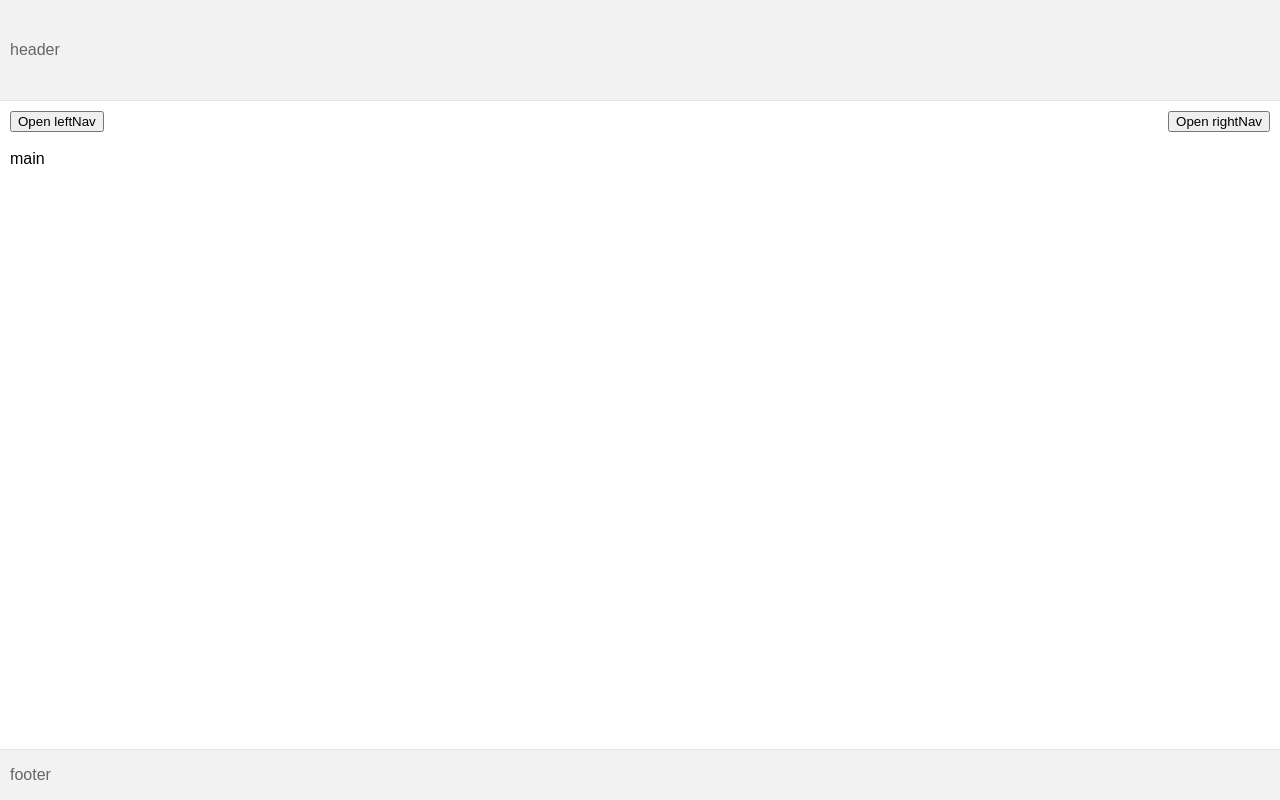
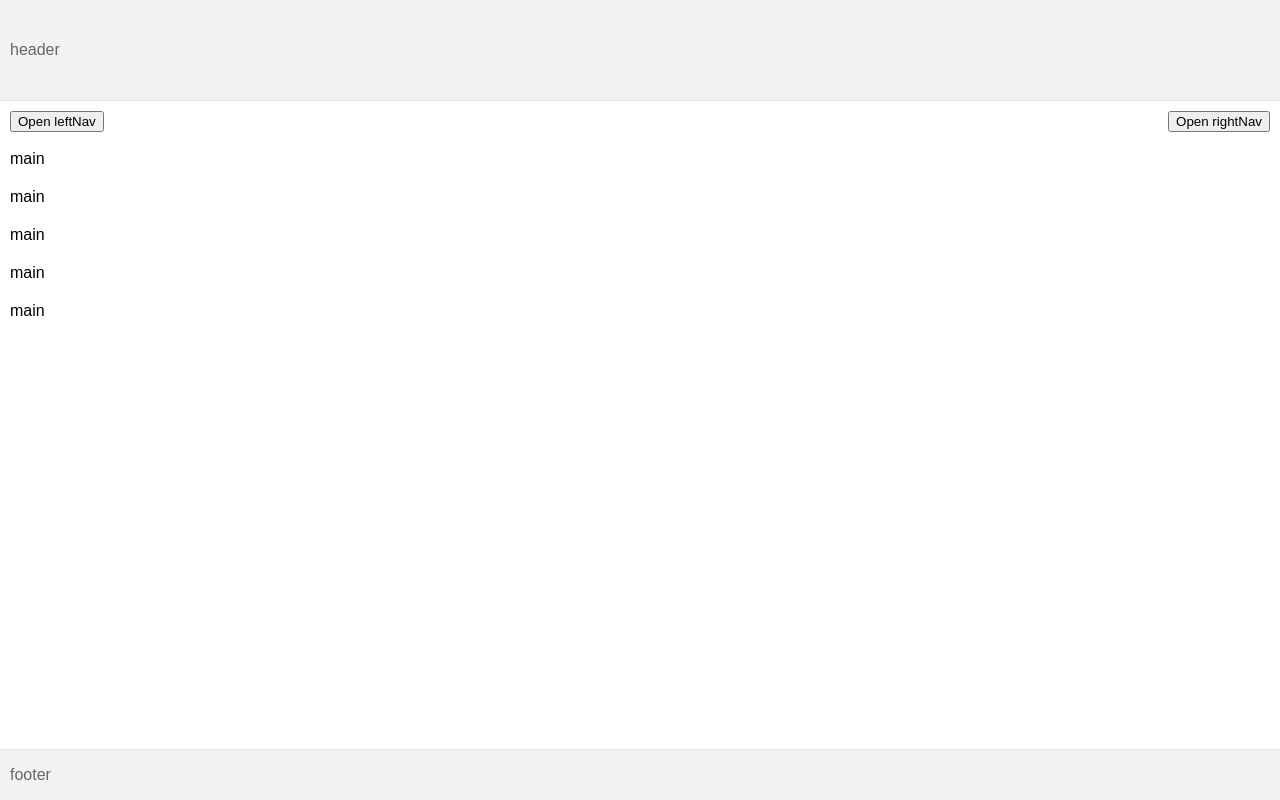
Before and after one commit to piro0919/react-web-template, a React app: page / in a window 1280 px wide. Built offline with nearby package versions, Linux system fonts and the light colour scheme.

Commit message:
fix browser

```diff
--- a/package.json
+++ b/package.json
@@ -49,5 +49,5 @@
     "start": "webpack-dev-server"
   },
   "types": "./lib/index.d.ts",
-  "version": "0.0.7"
+  "version": "0.0.8"
 }
--- a/public/App/index.tsx
+++ b/public/App/index.tsx
@@ -47,6 +47,10 @@ class App extends React.Component<any, any> {
             <button onClick={this.onClickRightButton}>Open rightNav</button>
           </div>
           <p>main</p>
+          <p>main</p>
+          <p>main</p>
+          <p>main</p>
+          <p>main</p>
         </div>
       </ReactWebTemplate>
     );
```
Also changed, not shown: 2 other files (tests, documents, lock files or other folders).
